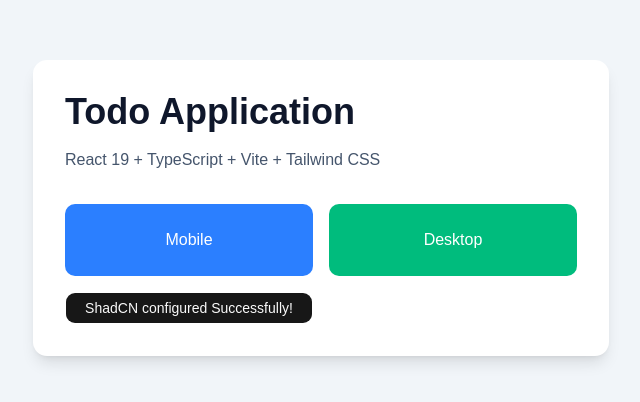
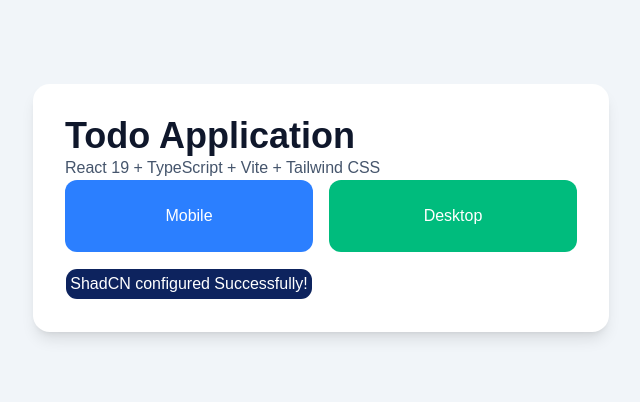
Before and after one commit to Mabel007/todo-application, a React (Vite) app: page / in a window 1280 px wide. Shown: the part 192-594 px from the top of the page, without its empty margins (319-959 px from the left). Built offline with nearby package versions, Linux system fonts and the light colour scheme.

Commit message:
feat(TA-19): configure application theme foundation

```diff
--- a/package.json
+++ b/package.json
@@ -24,7 +24,10 @@
   },
   "dependencies": {
     "@base-ui/react": "^1.6.0",
-    "@fontsource-variable/geist": "^5.2.9",
+    "@fontsource-variable/inter": "^5.2.8",
+    "@fontsource-variable/sora": "^5.2.8",
+    "@fontsource/inter": "^5.2.8",
+    "@fontsource/sora": "^5.2.8",
     "@tailwindcss/vite": "^4.3.2",
     "class-variance-authority": "^0.7.1",
     "clsx": "^2.1.1",
--- a/src/index.css
+++ b/src/index.css
@@ -1,54 +1,83 @@
 @import "tailwindcss";
 @import "tw-animate-css";
 @import "shadcn/tailwind.css";
-@import "@fontsource-variable/geist";
+
+@import "@fontsource-variable/inter";
+@import "@fontsource-variable/sora";
+
+@import "@/styles/reset.css";
+@import "@/styles/tokens.css";
+@import "@/styles/theme.css";
+@import "@/styles/topography.css";
+@import "@/styles/utilities.css";
 
 @custom-variant dark (&:is(.dark *));
 
-@theme {
-  --font-sans: Inter, sans-serif;
-}
+@theme inline {
+  /* Typography */
 
-body {
-  margin: 0;
-  min-height: 100vh;
-  background: #f8fafc;
-}
+  --font-heading: var(--font-heading);
+  --font-sans: var(--font-body);
 
-@theme inline {
-  --font-heading: var(--font-sans);
-  --font-sans: "Geist Variable", sans-serif;
+  /* Base */
+
+  --color-background: var(--background);
+  --color-foreground: var(--foreground);
+
+  /* Components */
+
+  --color-card: var(--card);
+  --color-card-foreground: var(--card-foreground);
+
+  --color-popover: var(--popover);
+  --color-popover-foreground: var(--popover-foreground);
+
+  /* Brand */
+
+  --color-primary: var(--primary);
+  --color-primary-foreground: var(--primary-foreground);
+
+  --color-secondary: var(--secondary);
+  --color-secondary-foreground: var(--secondary-foreground);
+
+  --color-accent: var(--accent);
+  --color-accent-foreground: var(--accent-foreground);
+
+  /* UI */
+
+  --color-muted: var(--muted);
+  --color-muted-foreground: var(--muted-foreground);
+
+  --color-border: var(--border);
+  --color-input: var(--input);
+  --color-ring: var(--ring);
+
+  --color-destructive: var(--destructive);
+
+  /* Charts */
+
+  --color-chart-1: var(--chart-1);
+  --color-chart-2: var(--chart-2);
+  --color-chart-3: var(--chart-3);
+  --color-chart-4: var(--chart-4);
+  --color-chart-5: var(--chart-5);
+
+  /* Sidebar */
+
+  --color-sidebar: var(--sidebar);
+  --color-sidebar-foreground: var(--sidebar-foreground);
+
+  --color-sidebar-primary: var(--sidebar-primary);
+  --color-sidebar-primary-foreground: var(--sidebar-primary-foreground);
+
+  --color-sidebar-accent: var(--sidebar-accent);
+  --color-sidebar-accent-foreground: var(--sidebar-accent-foreground);
+
+  --color-sidebar-border: var(--sidebar-border);
   --color-sidebar-ring: var(--sidebar-ring);
-  --color-sidebar-border: var(--sidebar-border);
-  --color-sidebar-accent-foreground: var(--sidebar-accent-foreground);
-  --color-sidebar-accent: var(--sidebar-accent);
-  --color-sidebar-primary-foreground: var(--sidebar-primary-foreground);
-  --color-sidebar-primary: var(--sidebar-primary);
-  --color-sidebar-foreground: var(--sidebar-foreground);
-  --color-sidebar: var(--sidebar);
-  --color-chart-5: var(--chart-5);
-  --color-chart-4: var(--chart-4);
-  --color-chart-3: var(--chart-3);
-  --color-chart-2: var(--chart-2);
-  --color-chart-1: var(--chart-1);
-  --color-ring: var(--ring);
-  --color-input: var(--input);
-  --color-border: var(--border);
-  --color-destructive: var(--destructive);
-  --color-accent-foreground: var(--accent-foreground);
-  --color-accent: var(--accent);
-  --color-muted-foreground: var(--muted-foreground);
-  --color-muted: var(--muted);
-  --color-secondary-foreground: var(--secondary-foreground);
-  --color-secondary: var(--secondary);
-  --color-primary-foreground: var(--primary-foreground);
-  --color-primary: var(--primary);
-  --color-popover-foreground: var(--popover-foreground);
-  --color-popover: var(--popover);
-  --color-card-foreground: var(--card-foreground);
-  --color-card: var(--card);
-  --color-foreground: var(--foreground);
-  --color-background: var(--background);
+
+  /* Radius */
+
   --radius-sm: calc(var(--radius) * 0.6);
   --radius-md: calc(var(--radius) * 0.8);
   --radius-lg: var(--radius);
@@ -58,83 +87,25 @@ body {
   --radius-4xl: calc(var(--radius) * 2.6);
 }
 
-:root {
-  --background: oklch(1 0 0);
-  --foreground: oklch(0.145 0 0);
-  --card: oklch(1 0 0);
-  --card-foreground: oklch(0.145 0 0);
-  --popover: oklch(1 0 0);
-  --popover-foreground: oklch(0.145 0 0);
-  --primary: oklch(0.205 0 0);
-  --primary-foreground: oklch(0.985 0 0);
-  --secondary: oklch(0.97 0 0);
-  --secondary-foreground: oklch(0.205 0 0);
-  --muted: oklch(0.97 0 0);
-  --muted-foreground: oklch(0.556 0 0);
-  --accent: oklch(0.97 0 0);
-  --accent-foreground: oklch(0.205 0 0);
-  --destructive: oklch(0.577 0.245 27.325);
-  --border: oklch(0.922 0 0);
-  --input: oklch(0.922 0 0);
-  --ring: oklch(0.708 0 0);
-  --chart-1: oklch(0.87 0 0);
-  --chart-2: oklch(0.556 0 0);
-  --chart-3: oklch(0.439 0 0);
-  --chart-4: oklch(0.371 0 0);
-  --chart-5: oklch(0.269 0 0);
-  --radius: 0.625rem;
-  --sidebar: oklch(0.985 0 0);
-  --sidebar-foreground: oklch(0.145 0 0);
-  --sidebar-primary: oklch(0.205 0 0);
-  --sidebar-primary-foreground: oklch(0.985 0 0);
-  --sidebar-accent: oklch(0.97 0 0);
-  --sidebar-accent-foreground: oklch(0.205 0 0);
-  --sidebar-border: oklch(0.922 0 0);
-  --sidebar-ring: oklch(0.708 0 0);
-}
-
-.dark {
-  --background: oklch(0.145 0 0);
-  --foreground: oklch(0.985 0 0);
-  --card: oklch(0.205 0 0);
-  --card-foreground: oklch(0.985 0 0);
-  --popover: oklch(0.205 0 0);
-  --popover-foreground: oklch(0.985 0 0);
-  --primary: oklch(0.922 0 0);
-  --primary-foreground: oklch(0.205 0 0);
-  --secondary: oklch(0.269 0 0);
-  --secondary-foreground: oklch(0.985 0 0);
-  --muted: oklch(0.269 0 0);
-  --muted-foreground: oklch(0.708 0 0);
-  --accent: oklch(0.269 0 0);
-  --accent-foreground: oklch(0.985 0 0);
-  --destructive: oklch(0.704 0.191 22.216);
-  --border: oklch(1 0 0 / 10%);
-  --input: oklch(1 0 0 / 15%);
-  --ring: oklch(0.556 0 0);
-  --chart-1: oklch(0.87 0 0);
-  --chart-2: oklch(0.556 0 0);
-  --chart-3: oklch(0.439 0 0);
-  --chart-4: oklch(0.371 0 0);
-  --chart-5: oklch(0.269 0 0);
-  --sidebar: oklch(0.205 0 0);
-  --sidebar-foreground: oklch(0.985 0 0);
-  --sidebar-primary: oklch(0.488 0.243 264.376);
-  --sidebar-primary-foreground: oklch(0.985 0 0);
-  --sidebar-accent: oklch(0.269 0 0);
-  --sidebar-accent-foreground: oklch(0.985 0 0);
-  --sidebar-border: oklch(1 0 0 / 10%);
-  --sidebar-ring: oklch(0.556 0 0);
-}
-
 @layer base {
   * {
     @apply border-border outline-ring/50;
   }
+
+  html {
+    font-family: var(--font-body);
+  }
+
   body {
     @apply bg-background text-foreground;
   }
-  html {
-    @apply font-sans;
+
+  h1,
+  h2,
+  h3,
+  h4,
+  h5,
+  h6 {
+    font-family: var(--font-heading);
   }
 }
--- /dev/null
+++ b/src/styles/reset.css
@@ -0,0 +1,44 @@
+*,
+*::before,
+*::after {
+  box-sizing: border-box;
+}
+
+* {
+  margin: 0;
+}
+
+html {
+  scroll-behavior: smooth;
+}
+
+body {
+  min-height: 100vh;
+  text-rendering: optimizeLegibility;
+  -webkit-font-smoothing: antialiased;
+}
+
+img,
+picture,
+svg,
+video,
+canvas {
+  display: block;
+  max-width: 100%;
+}
+
+button,
+input,
+textarea,
+select {
+  font: inherit;
+}
+
+button {
+  cursor: pointer;
+}
+
+a {
+  color: inherit;
+  text-decoration: none;
+}
--- /dev/null
+++ b/src/styles/theme.css
@@ -0,0 +1,9 @@
+:root {
+  color: var(--foreground);
+  background-color: var(--background);
+}
+
+body {
+  background: var(--background);
+  color: var(--foreground);
+}
--- /dev/null
+++ b/src/styles/tokens.css
@@ -0,0 +1,113 @@
+:root {
+  /* Typography */
+
+  --font-heading: "Sora Variable", sans-serif;
+  --font-body: "Inter Variable", sans-serif;
+
+  /* Radius */
+
+  --radius: 0.75rem;
+
+  /* Base */
+
+  --background: #f8fafc;
+  --foreground: #0f172a;
+
+  /* Brand */
+
+  --primary: #0d235e;
+  --primary-hover: #16357f;
+  --primary-foreground: #ffffff;
+
+  --secondary: #38d6b2;
+  --secondary-hover: #25c79f;
+  --secondary-foreground: #ffffff;
+
+  /* UI */
+
+  --card: #ffffff;
+  --card-foreground: #0f172a;
+
+  --popover: #ffffff;
+  --popover-foreground: #0f172a;
+
+  --muted: #f1f5f9;
+  --muted-foreground: #64748b;
+
+  --accent: #38d6b2;
+  --accent-foreground: #ffffff;
+
+  --border: #e2e8f0;
+  --input: #e2e8f0;
+
+  --ring: #38d6b2;
+
+  /* Status */
+
+  --success: #22c55e;
+  --warning: #f59e0b;
+  --destructive: #ef4444;
+
+  /* Charts */
+
+  --chart-1: #0d235e;
+  --chart-2: #38d6b2;
+  --chart-3: #16357f;
+  --chart-4: #25c79f;
+  --chart-5: #94a3b8;
+
+  /* Sidebar */
+
+  --sidebar: #ffffff;
+  --sidebar-foreground: #0f172a;
+
+  --sidebar-primary: #0d235e;
+  --sidebar-primary-foreground: #ffffff;
+
+  --sidebar-accent: #38d6b2;
+  --sidebar-accent-foreground: #ffffff;
+
+  --sidebar-border: #e2e8f0;
+  --sidebar-ring: #38d6b2;
+}
+
+.dark {
+  --background: #020817;
+  --foreground: #f8fafc;
+
+  --card: #0f172a;
+  --card-foreground: #f8fafc;
+
+  --popover: #0f172a;
+  --popover-foreground: #f8fafc;
+
+  --primary: #38d6b2;
+  --primary-hover: #25c79f;
+  --primary-foreground: #0d235e;
+
+  --secondary: #0d235e;
+  --secondary-hover: #16357f;
+  --secondary-foreground: #ffffff;
+
+  --muted: #1e293b;
+  --muted-foreground: #94a3b8;
+
+  --accent: #16357f;
+  --accent-foreground: #ffffff;
+
+  --border: rgb(255 255 255 / 12%);
+  --input: rgb(255 255 255 / 16%);
+  --ring: #38d6b2;
+
+  --sidebar: #0f172a;
+  --sidebar-foreground: #f8fafc;
+
+  --sidebar-primary: #38d6b2;
+  --sidebar-primary-foreground: #0d235e;
+
+  --sidebar-accent: #16357f;
+  --sidebar-accent-foreground: #ffffff;
+
+  --sidebar-border: rgb(255 255 255 / 12%);
+  --sidebar-ring: #38d6b2;
+}
--- /dev/null
+++ b/src/styles/topography.css
@@ -0,0 +1,16 @@
+h1,
+h2,
+h3,
+h4,
+h5,
+h6 {
+  font-family: var(--font-heading);
+}
+
+body,
+button,
+input,
+textarea,
+select {
+  font-family: var(--font-body);
+}
--- /dev/null
+++ b/src/styles/utilities.css
@@ -0,0 +1,19 @@
+.flex-center {
+  display: flex;
+  justify-content: center;
+  align-items: center;
+}
+
+.flex-between {
+  display: flex;
+  justify-content: space-between;
+  align-items: center;
+}
+
+.page-padding {
+  padding-inline: 1rem;
+}
+
+.section-padding {
+  padding-block: 4rem;
+}
```
Also changed, not shown: src/main.tsx (+6 -7 lines), 1 other file (tests, documents, lock files or other folders).
